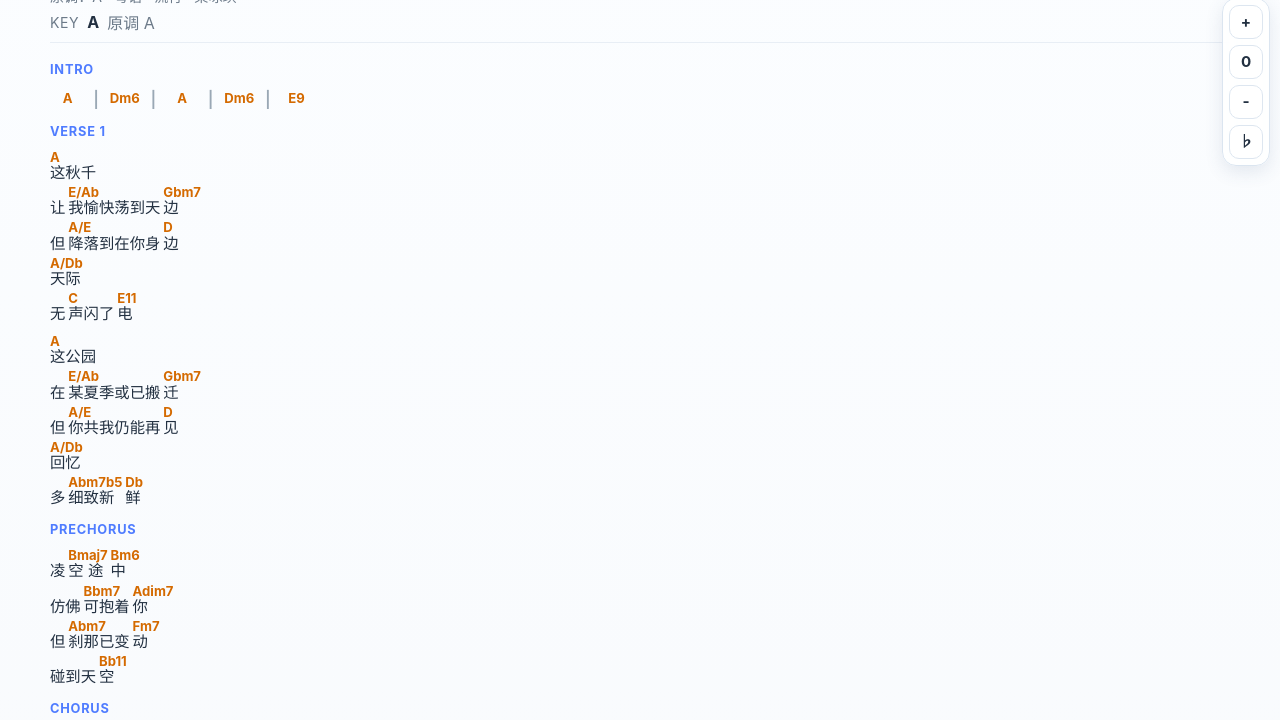
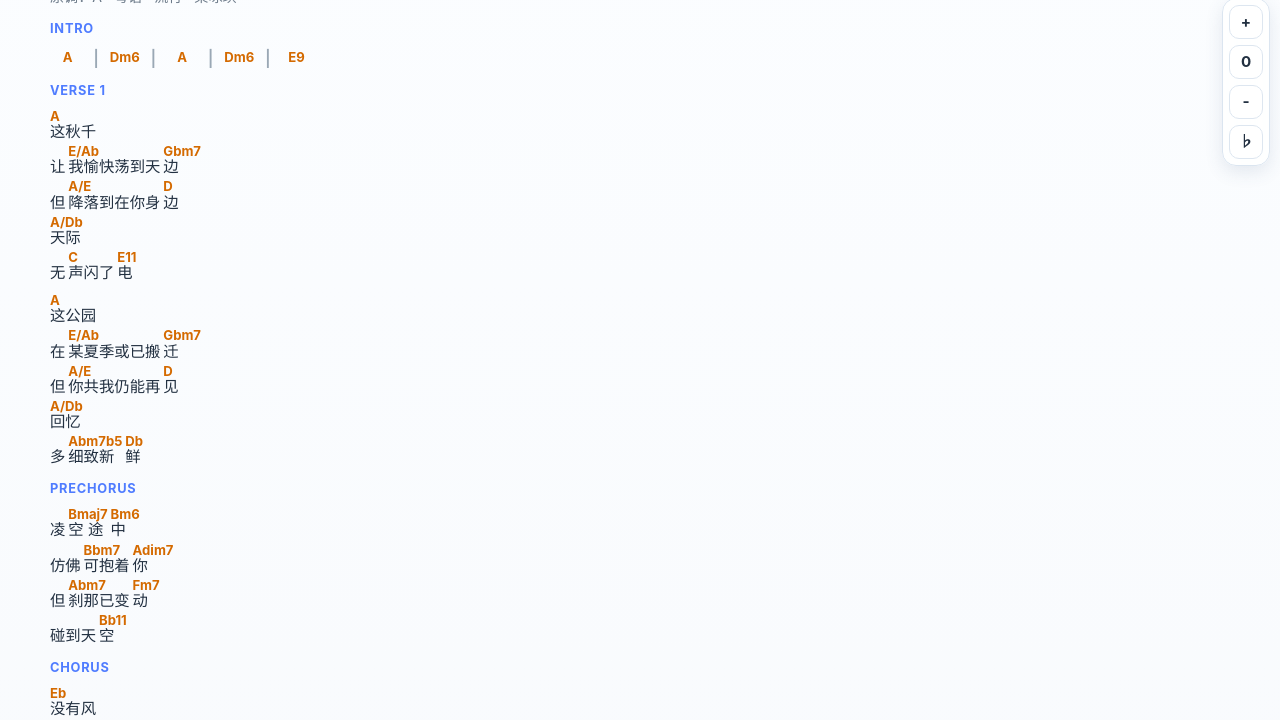
Before and after one commit to tangkk/chord-sheet-site, an Astro site: page /chord-sheet-site/songs/jinye-meiyou-feng in a window 1280 px wide. Shown: the part 110-830 px from the top of the page. Built offline with nearby package versions, Linux system fonts and the light colour scheme; Astro itself is replaced by a stand-in of ours.

Commit message:
style: remove redundant key summary above sheet

```diff
--- a/src/components/ChordSheet.tsx
+++ b/src/components/ChordSheet.tsx
@@ -25,14 +25,6 @@ export default function ChordSheet({ text, originalKey, capo }: Props) {
 
   return (
     <section className="chord-sheet-card">
-      <div className="toolbar">
-        <div className="toolbar-group">
-          <span className="label">Key</span>
-          <strong>{displayKey}</strong>
-          <span className="muted">原调 {originalKey}</span>
-        </div>
-      </div>
-
       <div className="floating-toolbar" aria-label="Transpose controls">
         <button type="button" onClick={() => setSemitones((v) => v + 1)}>+</button>
         <button type="button" onClick={() => setSemitones(0)}>0</button>
```
Also changed, not shown: docs/IMPLEMENTATION_LOG.md (+8 -0 lines).
